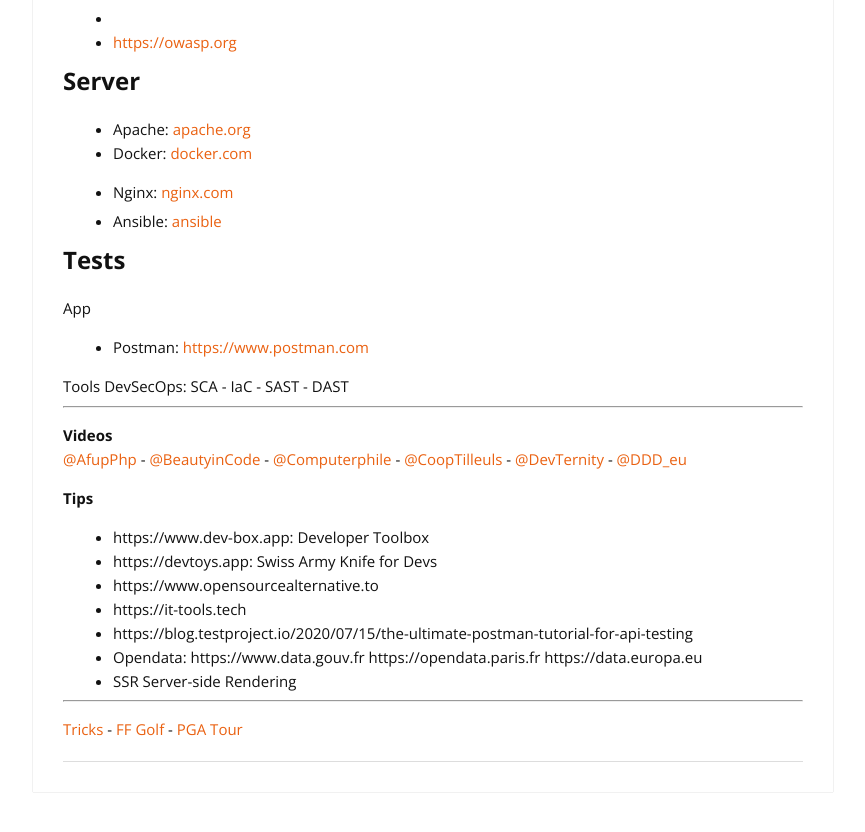
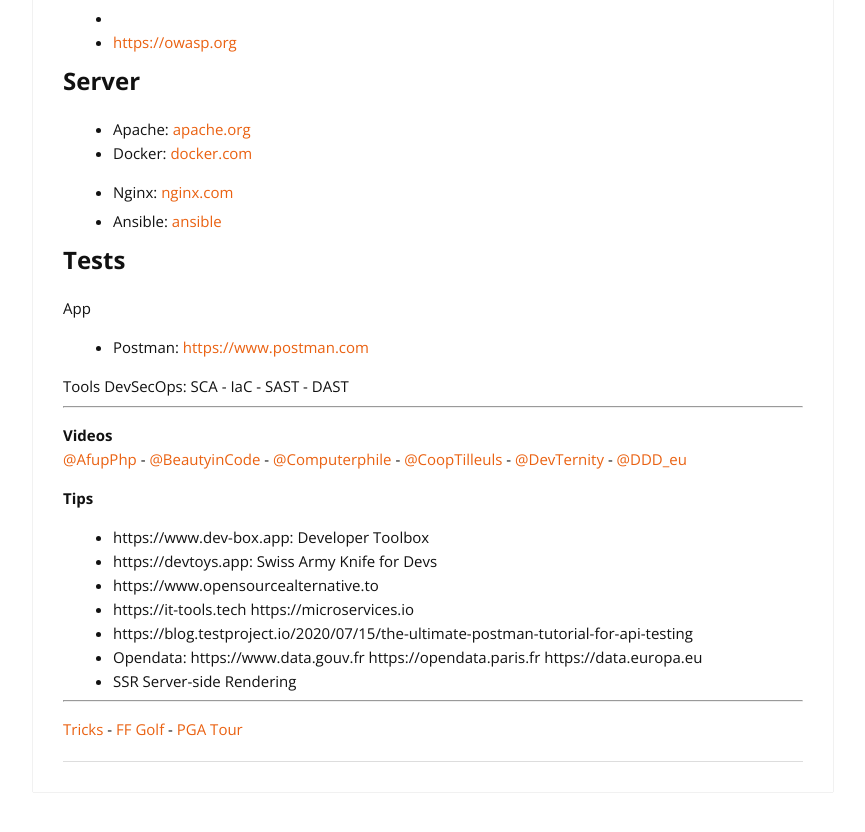
Before and after one commit to cylmat/cylmat.github.io, a Jekyll site: the page built from _pages/USEFUL.md, in a window 1280 px wide and 900 px high, scrolled down 3784 px. Shown: the top 832 px of the window, without its empty margins (207-1072 px from the left). Built offline with Jekyll 4.4.1, drawn with Linux system fonts in a browser that asks for light colours; nearby versions of some CDN libraries; some of the changed lines change nothing that is shown.

Commit message:
Update USEFUL.md

```diff
--- a/_pages/USEFUL.md
+++ b/_pages/USEFUL.md
@@ -168,6 +168,7 @@
 - https://devtoys.app: Swiss Army Knife for Devs
 - https://www.opensourcealternative.to
 - https://it-tools.tech
+  https://microservices.io
 * https://blog.testproject.io/2020/07/15/the-ultimate-postman-tutorial-for-api-testing
 * Opendata: https://www.data.gouv.fr https://opendata.paris.fr https://data.europa.eu
 + SSR Server-side Rendering
```
